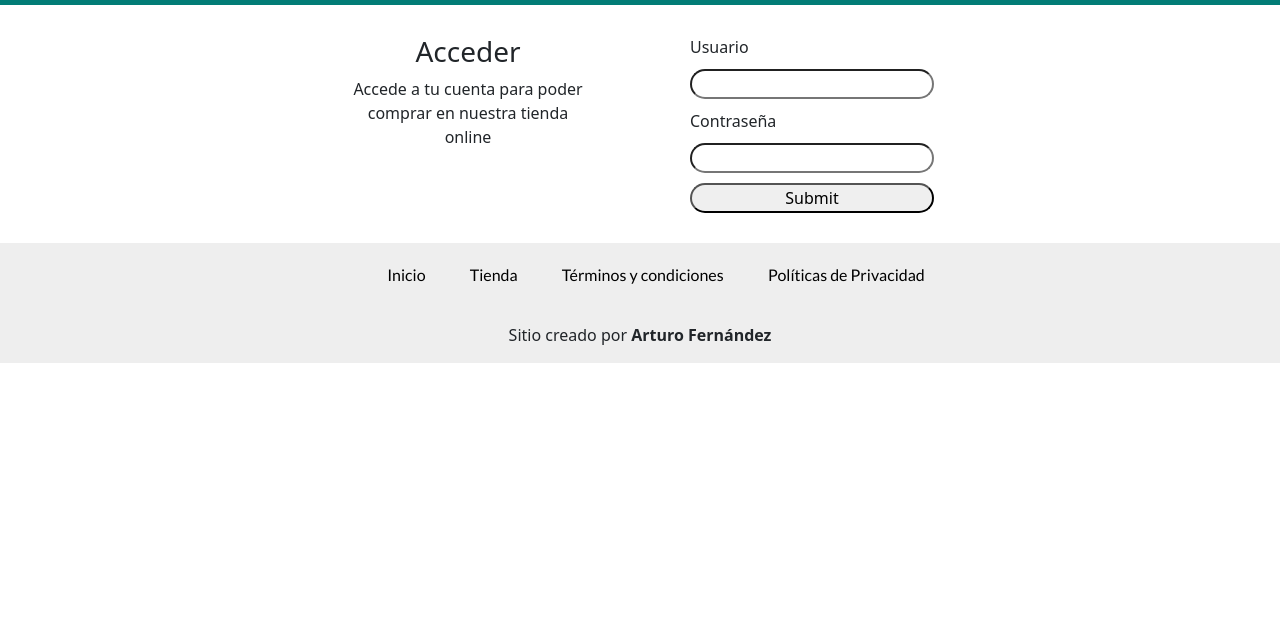
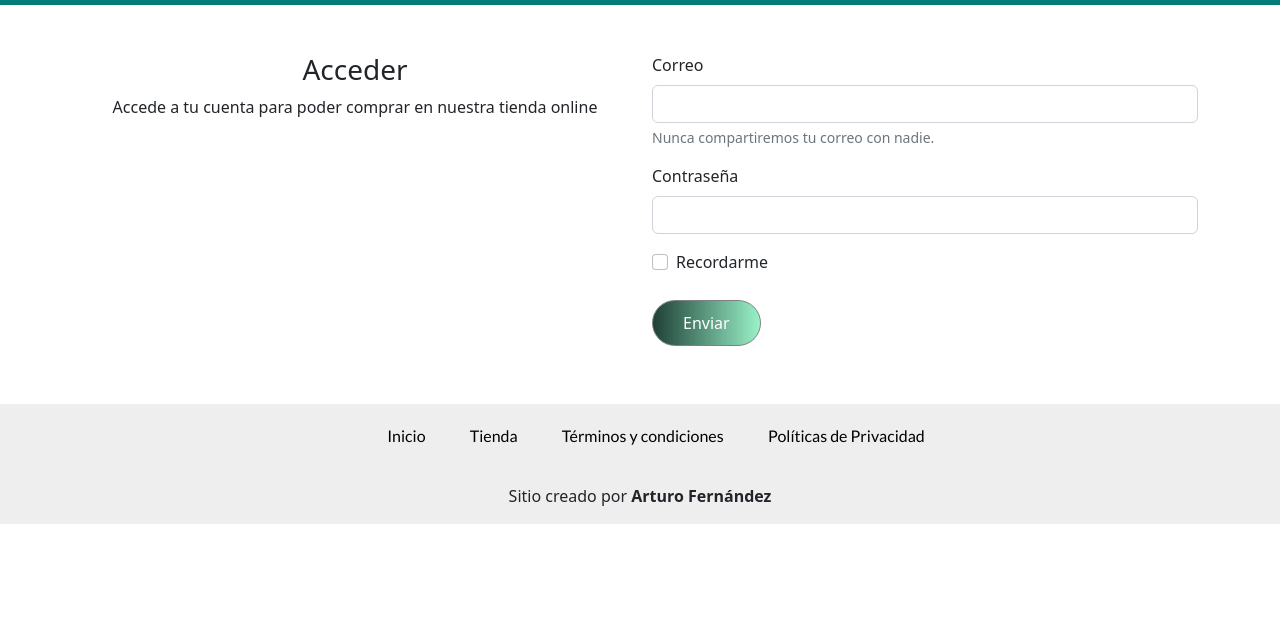
Before and after one commit to arturofn/desafio-bootstrap, a website: page pages/mi_cuenta.html in a window 1280 px wide. Shown: the part 75-718 px from the top of the page. Drawn offline with nearby package versions, Linux system fonts and the light colour scheme.

Commit message:
3era entrega proyecto final

```diff
--- a/pages/mi_cuenta.html
+++ b/pages/mi_cuenta.html
@@ -63,21 +63,33 @@
     <main>
 
         <section class="contenedorAcceder">
-            <div class="textoAcceder">
-                <h3>Acceder</h3>
-                <p>Accede a tu cuenta para poder comprar en nuestra tienda online</p>
+          <div class="container">
+            <div class="row py-5">
+              <div class="col-lg-6 col-md-12 col-sm-12 textoAcceder">
+                  <h3>Acceder</h3>
+                  <p>Accede a tu cuenta para poder comprar en nuestra tienda online</p>
+              </div>
+
+              <div class="col-lg-6 col-md-12 col-sm-12">
+                <form>
+                  <div class="mb-3">
+                    <label for="exampleInputEmail1" class="form-label">Correo</label>
+                    <input type="email" class="form-control" id="exampleInputEmail1" aria-describedby="emailHelp">
+                    <div id="emailHelp" class="form-text">Nunca compartiremos tu correo con nadie.</div>
+                  </div>
+                  <div class="mb-3">
+                    <label for="exampleInputPassword1" class="form-label">Contraseña</label>
+                    <input type="password" class="form-control" id="exampleInputPassword1">
+                  </div>
+                  <div class="mb-3 form-check">
+                    <input type="checkbox" class="form-check-input" id="exampleCheck1">
+                    <label class="form-check-label" for="exampleCheck1">Recordarme</label>
+                  </div>
+                  <button type="submit" class="btnCta">Enviar</button>
+                </form>
+              </div>
             </div>
-
-            <div>
-                <form class="formAcceso">
-                        <label for="">Usuario</label>
-                        <input type="text">
-                        <label for="">Contraseña</label>
-                        <input type="text">
-                        <input type="submit">
-
-                </form>
-            </div>
+          </div>
         </section>
 
     </main>
--- a/scss/style.scss
+++ b/scss/style.scss
@@ -165,7 +165,7 @@ h2 {
         background-image: linear-gradient(to right, #1f4037, #99f2c8);
         border-radius: 25px;
         color: white;
-        padding: 10px 10px;
+        padding: 10px 30px;
         margin-top: 10px;
         margin-bottom: 10px;
         border: 1px solid grey;
@@ -220,15 +220,6 @@ footer {
 
 }
 
-/* página "mi cuenta" */
-
-.contenedorAcceder {
-    padding: 30px;
-    display: grid;
-    grid-template-columns: 20% 20%;
-    justify-content: center;
-    gap: 100px;
-}
 
 .textoAcceder {
     text-align: center;
@@ -246,15 +237,6 @@ input {
     border-radius: 25px;
 }
 
-/* página "contacto" */
-
-.contenedorContacto {
-    padding: 30px;
-    display: grid;
-    grid-template-columns: 20% 20%;
-    justify-content: center;
-    gap: 100px;
-}
 
 /*modificando el nav bootstrap*/
 
```
Also changed, not shown: index.html (+1 -1 lines), pages/contacto.html (+10 -50 lines), pages/tienda.html (+6 -1 lines), css/style.css.
